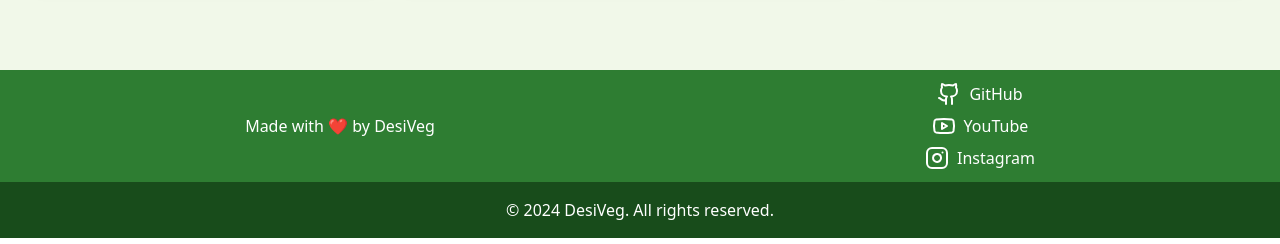
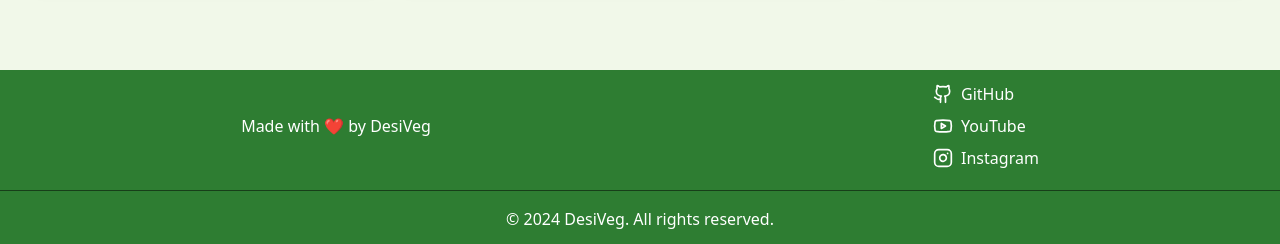
Before and after one commit to siddhikharde/DesiVeg, a React (Vite) app: page / in a window 1280 px wide. Shown: the part 1009-1253 px from the top of the page. Built offline with nearby package versions, Linux system fonts and the light colour scheme; no server answers.

Commit message:
links config added

```diff
--- a/src/components/Footer.jsx
+++ b/src/components/Footer.jsx
@@ -1,5 +1,20 @@
 import React from 'react'
 import { Github,Youtube,Instagram } from 'lucide-react';
+const SOCIAL_LINKS=[{
+    name:"GitHub",
+    url:"https://github.com/siddhikharde/DesiVeg.git",
+    icon:<Github size={20}/>
+},
+{
+    name:"YouTube",
+    url:"https://www.youtube.com/",
+    icon:<Youtube size={20}/>
+},
+{
+    name:"Instagram",
+    url:"https://www.instagram.com/",
+    icon:<Instagram size={20}/>
+  }];
 const FooterLink=({name ,url,icon})=>{
   return(
     <a href={url} className='text-white flex items-center gap-2'>
@@ -9,19 +24,22 @@ const FooterLink=({name ,url,icon})=>{
 }
 function Footer() {
   return (
-    <div className='w-full  bg-[#2E7D32] '>
-      <div className='flex items-center justify-around mt-10'>
+    <div className='w-full  bg-[#2E7D32]  '>
+      <div className='flex items-center justify-around mt-10 border-b border-[#173e19] pb-2 flex-col md:flex-row gap-5'>
         <div className='text-center text-white'>
         Made with ❤️ by DesiVeg
       </div>
-      <div className='flex flex-col items-center justify-center gap-2 my-3 text-white'>
-        <FooterLink name="GitHub" url="https://github.com/siddhikharde/DesiVeg.git" icon={<Github />} />
-        <FooterLink name="YouTube" url="https://www.youtube.com/" icon={<Youtube />} />
-        <FooterLink name="Instagram" url="https://www.instagram.com/" icon={<Instagram />} />
+      <div className='flex flex-col items-start justify-center gap-2 my-3 text-white'>
+        {SOCIAL_LINKS.map((link,index)=>{
+          const {name,url,icon}=link;
+          return(
+          <FooterLink key={index} name={name} url={url} icon={icon}/>
+          )
+        })}
       </div>
 
       </div>
-      <footer className='bg-[#184c1b] text-white text-center p-4  '>
+      <footer className='bg-[#2E7D32] text-white text-center p-4  '>
         <p>&copy; 2024 DesiVeg. All rights reserved.</p>
       </footer>
     </div>
```
